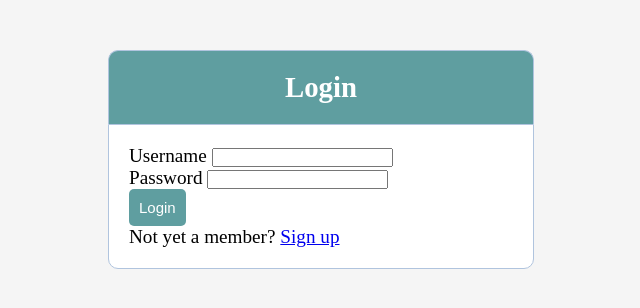
After one commit to BibartAlexandru/RascolitorulWeb, a Flask app: page /prajitura/login in a window 1280 px wide. The commit adds this page. Shown: the top 308 px of the page, without its empty margins (442-1082 px from the left). Run offline with Flask 3, Linux system fonts and the light colour scheme.

Commit message:
Create the login and signup pages, also create the signup databases for keeping track of the users

```diff
--- a/backend/main.py
+++ b/backend/main.py
@@ -1,14 +1,85 @@
-from flask import Flask, request, jsonify, render_template
+from flask import Flask, request, render_template, redirect, url_for, flash, jsonify, session
+import sqlite3
+from werkzeug.security import generate_password_hash, check_password_hash
 
 app = Flask(__name__)
+app.secret_key = 'your_secret_key'
+
+
+def init_db():
+    conn = sqlite3.connect('signup.db')
+    cursor = conn.cursor()
+    cursor.execute('''CREATE TABLE IF NOT EXISTS users
+                        (id INTEGER PRIMARY KEY AUTOINCREMENT,
+                        username TEXT NOT NULL,
+                        email TEXT NOT NULL,
+                        password TEXT NOT NULL)''')
+    conn.commit()
+    conn.close()
+
 
 @app.route('/prajitura', methods=['GET'])
 def say_hi():
-    return jsonify({"message":"HI!"}),200
+    return jsonify({"message": "HI!"}), 200
 
-@app.route('/prajitura/index')
+
+@app.route('/prajitura/index', methods=['GET'])
 def index():
     return render_template('index.html')
 
+
+@app.route('/prajitura/signup', methods=['GET', 'POST'])
+def signup():
+    if request.method == 'POST':
+        username = request.form['username']
+        email = request.form['email']
+        password = request.form['password']
+        hashed_password = generate_password_hash(password, method='pbkdf2:sha256')
+
+        conn = sqlite3.connect('signup.db')
+        cursor = conn.cursor()
+        cursor.execute('SELECT * FROM users WHERE username = ? OR email = ?', (username, email))
+        user = cursor.fetchone()
+
+        if user:
+            flash('Username or Email already exists!', 'error')
+            return redirect(url_for('signup'))
+
+        cursor.execute('INSERT INTO users (username, email, password) VALUES (?, ?, ?)',
+                       (username, email, hashed_password))
+        conn.commit()
+        conn.close()
+
+        flash('User registered successfully!', 'success')
+        return redirect(url_for('index'))
+
+    return render_template('signup.html')
+
+
+@app.route('/prajitura/login', methods=['GET', 'POST'])
+def login():
+    if request.method == 'POST':
+        username = request.form['username']
+        password = request.form['password']
+
+        conn = sqlite3.connect('signup.db')
+        cursor = conn.cursor()
+        cursor.execute('SELECT * FROM users WHERE username = ?', (username,))
+        user = cursor.fetchone()
+
+        if user and check_password_hash(user[3], password):
+            return redirect(url_for('index'))
+        else:
+            flash('Invalid username or password!', 'error')
+
+    return render_template('login.html')
+
+@app.route('/prajitura/logout')
+def logout():
+    session.pop('username', None)
+    flash('You have been logged out.', 'success')
+    return redirect(url_for('login'))
+
 if __name__ == '__main__':
+    init_db()
     app.run(debug=True, port=5000)
--- /dev/null
+++ b/backend/templates/login.html
@@ -0,0 +1,88 @@
+
+<!DOCTYPE html>
+<html>
+<head>
+    <title>Login</title>
+    <style>
+        * {
+            margin: 0px;
+            padding: 0px;
+        }
+        body {
+            font-size: 120%;
+            background: whitesmoke;
+        }
+        .header {
+            width: 30%;
+            margin: 50px auto 0px;
+            color: white;
+            background: #5F9EA0;
+            text-align: center;
+            border: 1px solid #B0C4DE;
+            border-bottom: none;
+            border-radius: 10px 10px 0px 0px;
+            padding: 20px;
+            margin-left: 550px;
+        }
+        form, .content {
+            width: 30%;
+            margin: 0px auto;
+            padding: 20px;
+            border: 1px solid #B0C4DE;
+            background: white;
+            border-radius: 0px 0px 10px 10px;
+            margin-left: 550px;
+        }
+        .btn {
+            padding: 10px;
+            font-size: 15px;
+            color: white;
+            border: none;
+            background: #5F9EA0;
+            border-radius: 5px;
+        }
+        .error {
+            width: 92%;
+            margin: 0px auto;
+            padding: 10px;
+            border: 1px solid #a94442;
+            background: #f2dede;
+            text-align: left;
+            border-radius: 5px;
+        }
+        .success {
+            color: #3c763d;
+            background: #dff0d8;
+            border: 1px solid #3c763d;
+            margin-bottom: 20px;
+        }
+    </style>
+</head>
+<body>
+    <div class="header">
+        <h2>Login</h2>
+    </div>
+    <form method="post" action="/prajitura/login">
+        <div class="input-group">
+            <label>Username</label>
+            <input type="text" name="username" required>
+        </div>
+        <div class="input-group">
+            <label>Password</label>
+            <input type="password" name="password" required>
+        </div>
+        <div class="input-group">
+            <button type="submit" class="btn">Login</button>
+        </div>
+        <p>Not yet a member? <a href="/prajitura/signup">Sign up</a></p>
+    </form>
+    {% if error %}
+        <p class="error">{{ error }}</p>
+    {% endif %}
+</body>
+<script>
+    if (window.performance && window.performance.navigation.type === 2) {
+        window.location.href = '/logout';
+    }
+</script>
+</html>
```
Also changed, not shown: backend/templates/index.html (+9 -2 lines), backend/templates/signup.html (added, +75 -0 lines), backend/signup.db (added).
